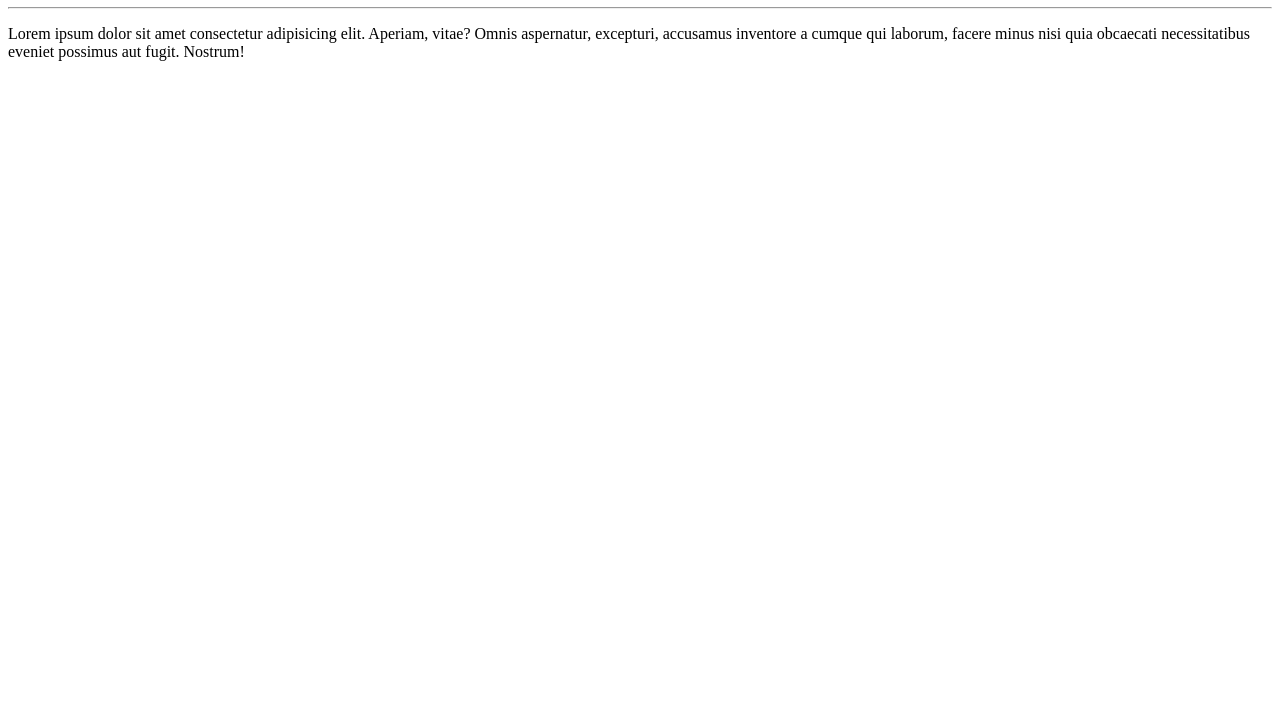
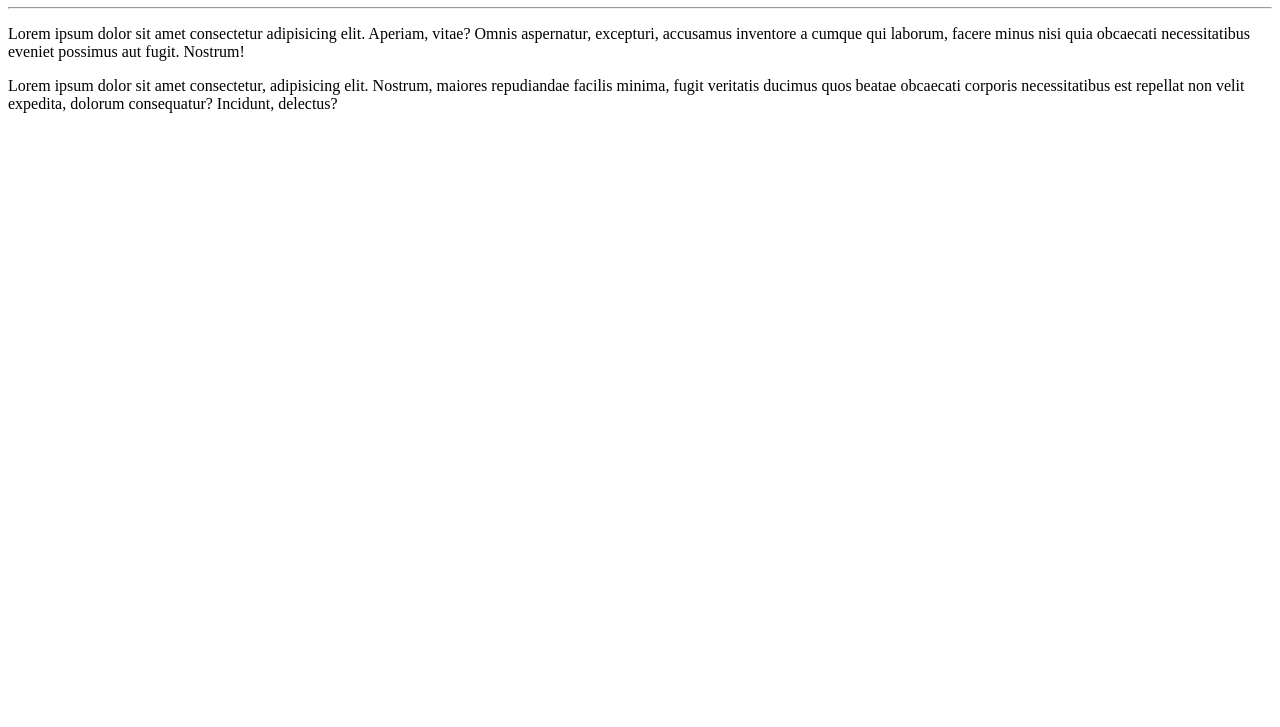
Before and after one commit to AdrianoWisley/Ola-Mundo, a plain HTML site: page site-exemplo/index.html in a window 1280 px wide. Shown: the part 73-800 px from the top of the page. Drawn offline with Linux system fonts and the light colour scheme.

Commit message:
adicionei um parágrafo

```diff
--- a/site-exemplo/index.html
+++ b/site-exemplo/index.html
@@ -10,5 +10,7 @@
     <h1>Olá, Mundo!</h1>
     <hr>
     <p>Lorem ipsum dolor sit amet consectetur adipisicing elit. Aperiam, vitae? Omnis aspernatur, excepturi, accusamus inventore a cumque qui laborum, facere minus nisi quia obcaecati necessitatibus eveniet possimus aut fugit. Nostrum!</p>
+
+    <p>Lorem ipsum dolor sit amet consectetur, adipisicing elit. Nostrum, maiores repudiandae facilis minima, fugit veritatis ducimus quos beatae obcaecati corporis necessitatibus est repellat non velit expedita, dolorum consequatur? Incidunt, delectus?</p>
 </body>
 </html>
```
